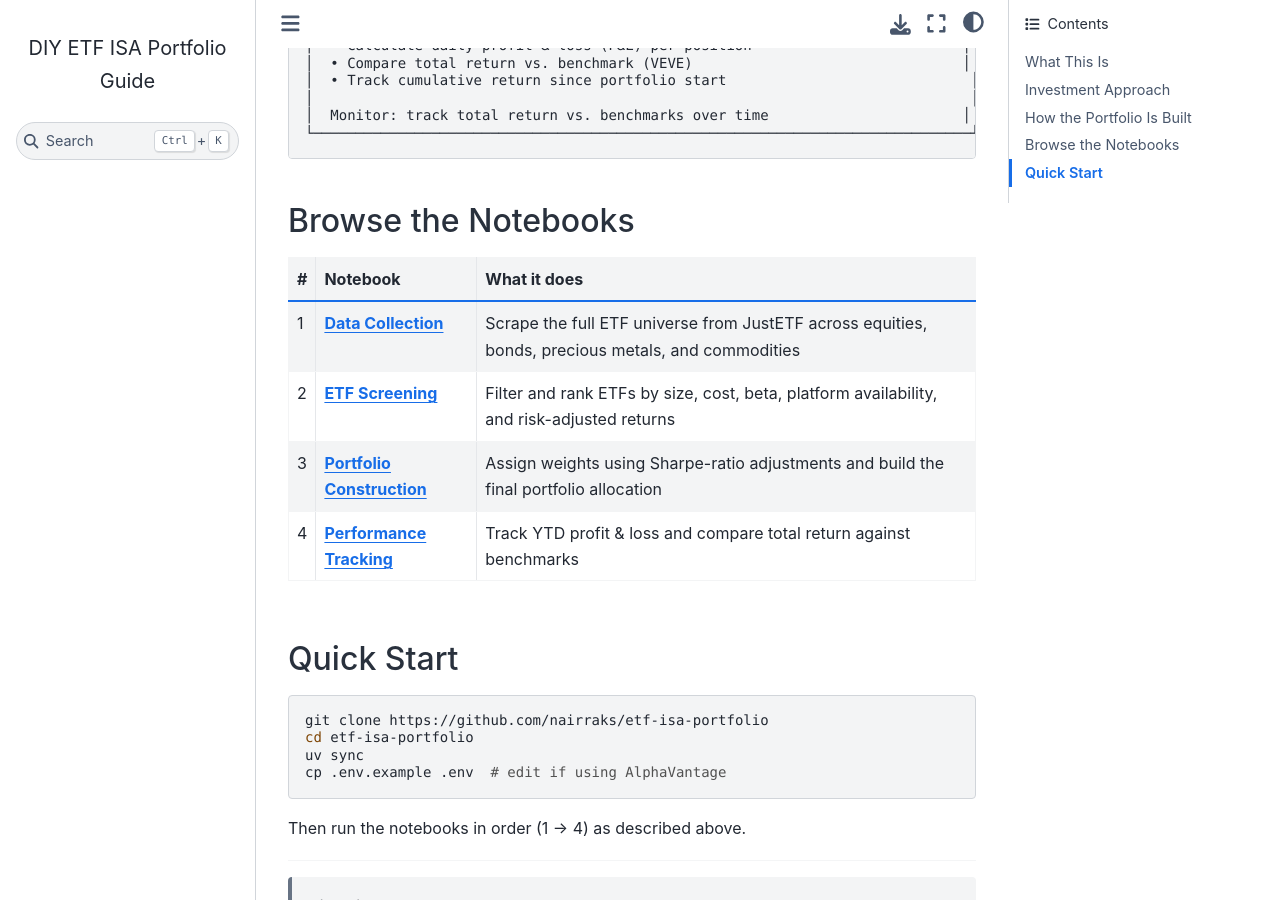
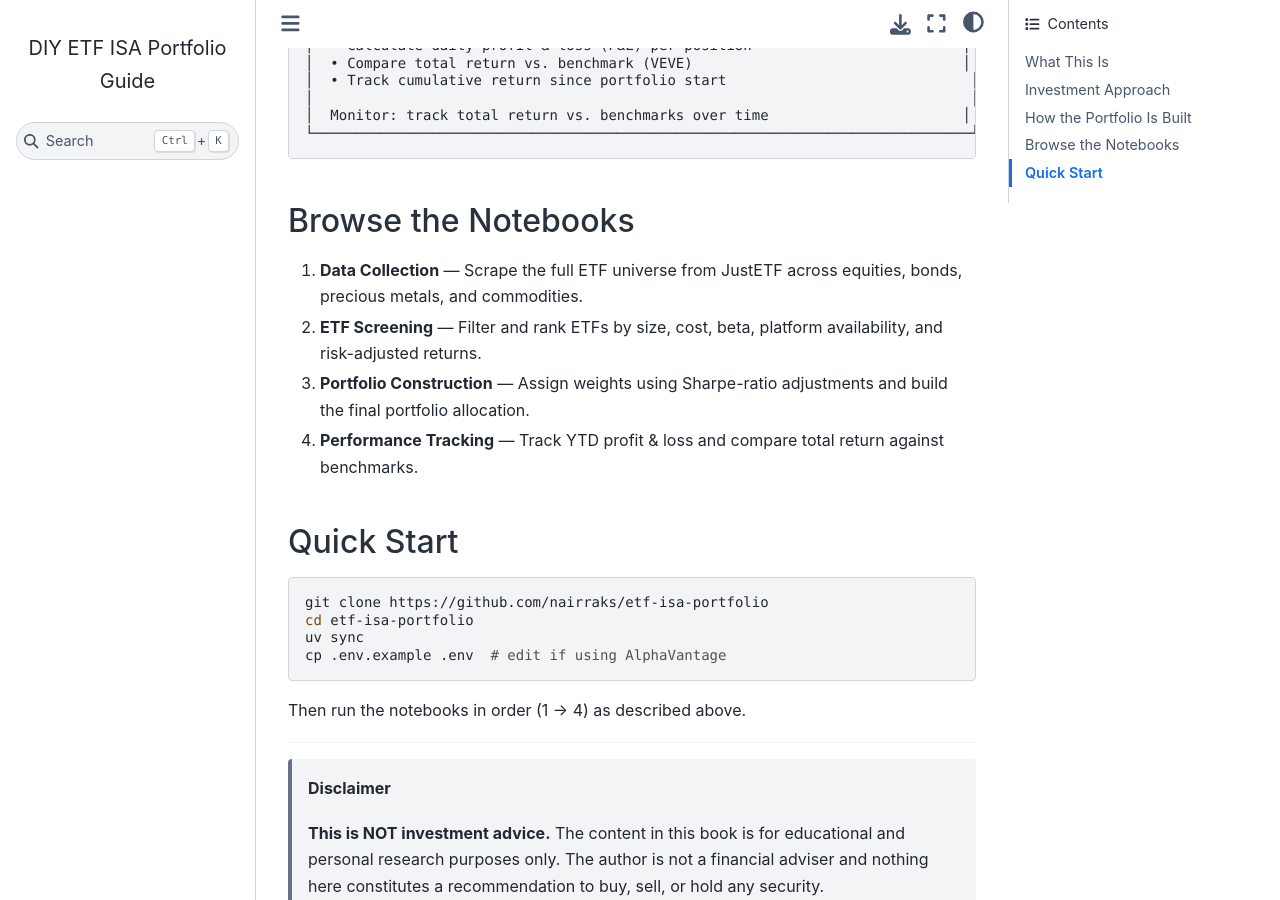
Before and after one commit to nairraks/etf-isa-portfolio, a Jupyter Book: the page built from index.md, in a window 1280 px wide and 900 px high, scrolled down 2219 px. Built offline with Jupyter Book 1.0.4 settings and Sphinx 7.4.7 and the Sphinx Book theme 1.1.4, drawn with Linux system fonts in a browser that asks for light colours; pages that are not in the unit, such as notebooks, are missing from menus.

Commit message:
fix(index): use MyST doc refs so notebook links open as book pages
Replace plain markdown links (.ipynb) with {doc} cross-references
so Jupyter Book resolves them to the built .html pages.

https://claude.ai/code/session_01GbPuiw4B2VTNwuvNUhQmpU

```diff
--- a/index.md
+++ b/index.md
@@ -105,12 +105,10 @@ Weights are then adjusted up or down based on each asset class's Sharpe ratio re
 
 ## Browse the Notebooks
 
-| # | Notebook | What it does |
-|---|----------|-------------|
-| 1 | [**Data Collection**](notebooks/01_data_collection.ipynb) | Scrape the full ETF universe from JustETF across equities, bonds, precious metals, and commodities |
-| 2 | [**ETF Screening**](notebooks/02_etf_screening.ipynb) | Filter and rank ETFs by size, cost, beta, platform availability, and risk-adjusted returns |
-| 3 | [**Portfolio Construction**](notebooks/03_portfolio_construction.ipynb) | Assign weights using Sharpe-ratio adjustments and build the final portfolio allocation |
-| 4 | [**Performance Tracking**](notebooks/04_performance_tracking.ipynb) | Track YTD profit & loss and compare total return against benchmarks |
+1. **{doc}`Data Collection <notebooks/01_data_collection>`** — Scrape the full ETF universe from JustETF across equities, bonds, precious metals, and commodities.
+2. **{doc}`ETF Screening <notebooks/02_etf_screening>`** — Filter and rank ETFs by size, cost, beta, platform availability, and risk-adjusted returns.
+3. **{doc}`Portfolio Construction <notebooks/03_portfolio_construction>`** — Assign weights using Sharpe-ratio adjustments and build the final portfolio allocation.
+4. **{doc}`Performance Tracking <notebooks/04_performance_tracking>`** — Track YTD profit & loss and compare total return against benchmarks.
 
 ## Quick Start
 
```
